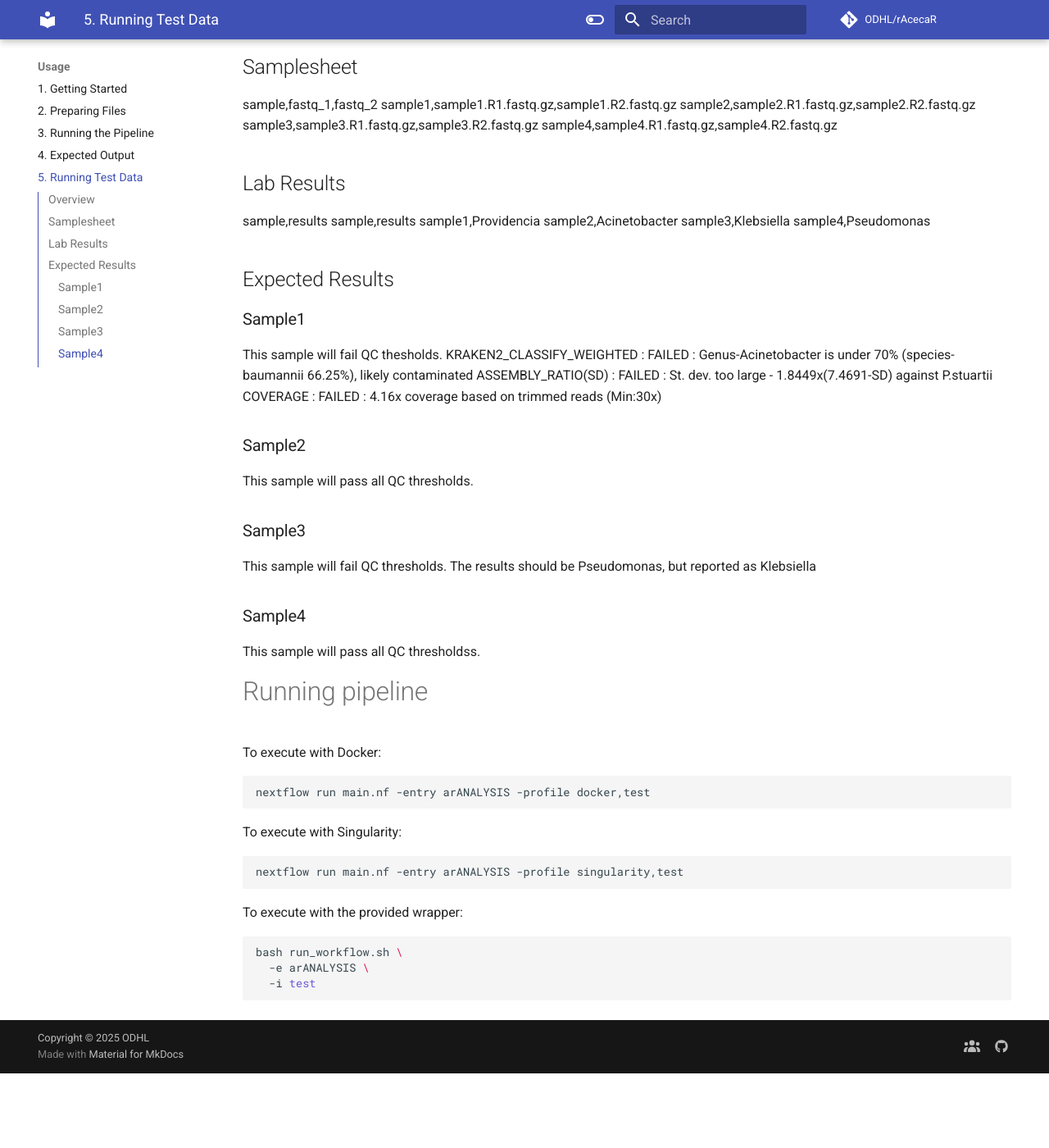
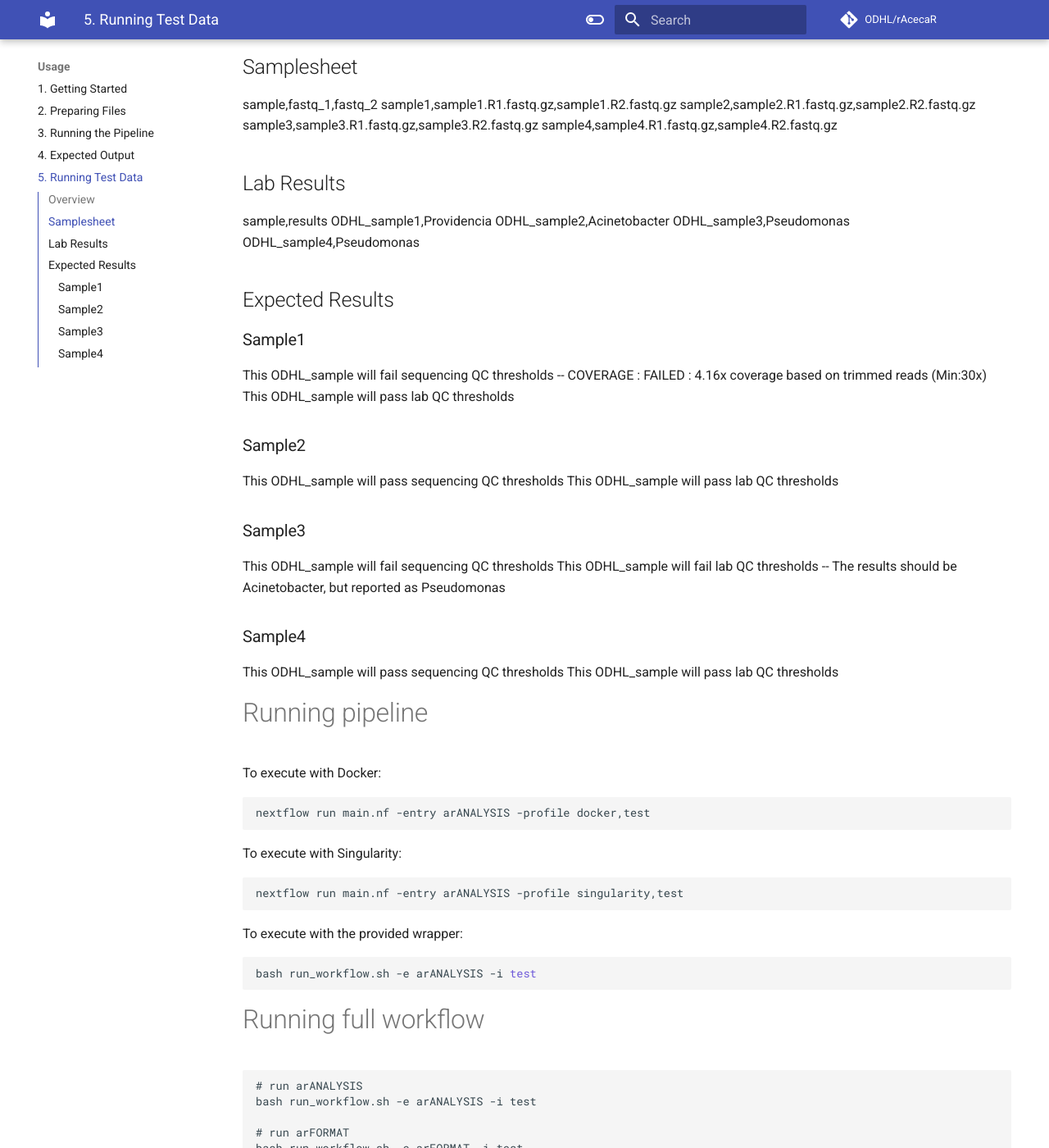
Before and after one commit to ODHL/ODHL_AR, an MkDocs documentation site: the page built from docs/user-guide/test-info.md, in a window 1280 px wide and 1400 px high, scrolled down 306 px. Shown: the whole window at 82% size. Built offline with MkDocs 1.6.1 and Material for MkDocs 9.7.7, drawn with Linux system fonts in a browser that asks for light colours; comment, search, counter and statistics services are not loaded; the version menu is left out; before the commit the page ends 1615 px from its top, so only the background shows below that; some of the changed text lies outside the part shown.

Commit message:
docs: update with new workflows

````diff
--- a/docs/user-guide/test-info.md
+++ b/docs/user-guide/test-info.md
@@ -11,28 +11,29 @@
 
 ## Lab Results
 sample,results
-sample,results
-sample1,Providencia
-sample2,Acinetobacter
-sample3,Klebsiella
-sample4,Pseudomonas
+ODHL_sample1,Providencia
+ODHL_sample2,Acinetobacter
+ODHL_sample3,Pseudomonas
+ODHL_sample4,Pseudomonas
 
 ## Expected Results
 ### Sample1
-This sample will fail QC thesholds.
-KRAKEN2_CLASSIFY_WEIGHTED     : FAILED   : Genus-Acinetobacter is under 70% (species-baumannii 66.25%), likely contaminated
-ASSEMBLY_RATIO(SD)            : FAILED   : St. dev. too large - 1.8449x(7.4691-SD) against P.stuartii
-COVERAGE                      : FAILED   : 4.16x coverage based on trimmed reads (Min:30x)
+This ODHL_sample will fail sequencing QC thresholds
+-- COVERAGE                      : FAILED   : 4.16x coverage based on trimmed reads (Min:30x)
+This ODHL_sample will pass lab QC thresholds
 
 ### Sample2
-This sample will pass all QC thresholds.
+This ODHL_sample will pass sequencing QC thresholds
+This ODHL_sample will pass lab QC thresholds
 
 ### Sample3
-This sample will fail QC thresholds.
-The results should be Pseudomonas, but reported as Klebsiella
+This ODHL_sample will fail sequencing QC thresholds
+This ODHL_sample will fail lab QC thresholds
+-- The results should be Acinetobacter, but reported as Pseudomonas
 
 ### Sample4
-This sample will pass all QC thresholdss.
+This ODHL_sample will pass sequencing QC thresholds
+This ODHL_sample will pass lab QC thresholds
 
 # Running pipeline
 To execute with Docker:
@@ -45,7 +46,20 @@
 ```
 To execute with the provided wrapper:
 ```bash
-bash run_workflow.sh \
-  -e arANALYSIS \
-  -i test
+bash run_workflow.sh -e arANALYSIS -i test
 ```
+
+# Running full workflow
+```
+# run arANALYSIS
+bash run_workflow.sh -e arANALYSIS -i test
+
+# run arFORMAT
+bash run_workflow.sh -e arFORMAT -i test
+
+# run arREPORT
+bash run_workflow.sh -e arREPORT -i test
+
+# run outbreakANALYSIS
+bash run_workflow.sh -e outbreakANALYSIS -i test
+```
````
Also changed, not shown: docs/index.md (+1 -1 lines), docs/user-guide/getting-started.md (+4 -3 lines), docs/user-guide/preparing-files.md (+2 -2 lines), docs/user-guide/run.md (+5 -3 lines).
